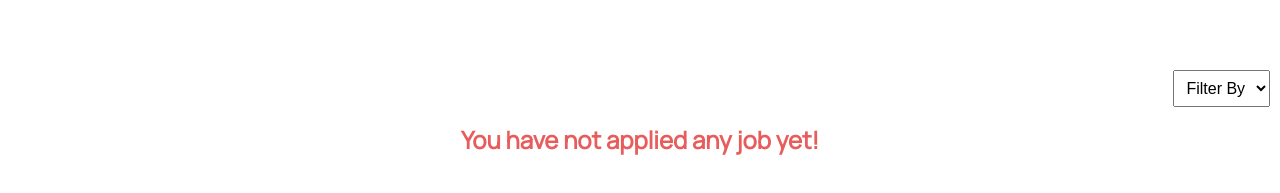
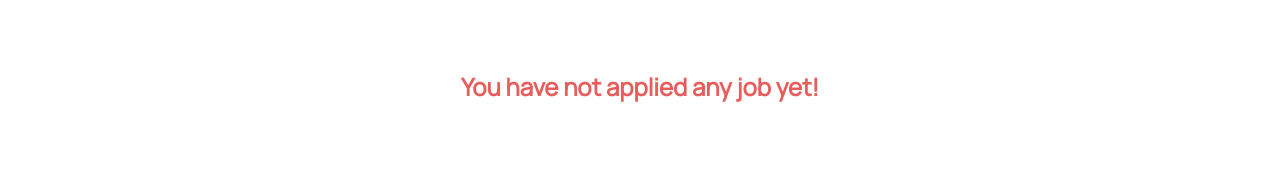
Before and after one commit to mehedihasan2810/your-job, a React (Vite) app: page /applied-jobs in a window 1280 px wide. Shown: the part 481-674 px from the top of the page. Built offline with nearby package versions, Linux system fonts and the light colour scheme.

Commit message:
filter by feature made dynamic

```diff
--- a/public/data.json
+++ b/public/data.json
@@ -89,7 +89,7 @@
       "logo": "./assets/All Images/Group 10021.png ",
       "title": "UI/UX Designer",
       "company": "Airbnb",
-      "workspace": "Onsite",
+      "workspace": "Remote",
       "location": "New York, USA",
       "time": "Full Time",
       "salary": "80K - 120K",
--- a/src/pages/AppliedJobs/AppliedJobs.jsx
+++ b/src/pages/AppliedJobs/AppliedJobs.jsx
@@ -1,3 +1,4 @@
+import { useState } from "react";
 import { getJobIds } from "../../localStorage/localStorage";
 import "./AppliedJobs.scss";
 import { Link, useLoaderData } from "react-router-dom";
@@ -7,6 +8,7 @@ export const appliedJobsLoader = () => {
 };
 
 const AppliedJobs = () => {
+  const [jobFilter, setJobFilter] = useState("");
   const { featuredJobs } = useLoaderData();
   const jobIds = getJobIds();
 
@@ -17,6 +19,23 @@ const AppliedJobs = () => {
     appliedJobs = null;
   }
 
+  const filterJob =
+    appliedJobs && jobFilter
+      ? appliedJobs.filter((job) => jobFilter === job.workspace.toLowerCase())
+      : [];
+
+  const finalJob = !jobFilter
+    ? appliedJobs
+    : filterJob.length === 0
+    ? null
+    : filterJob;
+
+  const handleJobFilter = (e) => {
+    const value = e.target.value;
+    setJobFilter(value);
+    console.log(value);
+  };
+
   return (
     <section className="applied-jobs">
       <div className="applied-jobs-header">
@@ -24,9 +43,10 @@ const AppliedJobs = () => {
       </div>
 
       <div className="applied-jobs-items container-center">
+        {appliedJobs && !(jobFilter && filterJob.length === 0) && (
           <label className="filter" htmlFor="filter">
             <select
-            onChange={(e) => console.log(e.target.value)}
+              onChange={handleJobFilter}
               name="filter"
               id="filter"
               defaultValue="filterby"
@@ -38,8 +58,9 @@ const AppliedJobs = () => {
               <option value="onsite">Onsite</option>
             </select>
           </label>
-        {appliedJobs ? (
-          appliedJobs.map(
+        )}
+        {finalJob ? (
+          finalJob.map(
             ({
               id,
               logo,
@@ -76,7 +97,11 @@ const AppliedJobs = () => {
             )
           )
         ) : (
-          <h1 className="no-job">You have not applied any job yet!</h1>
+          <h1 className="no-job">
+            {jobFilter && filterJob.length === 0
+              ? `There is no applied job regarding ${jobFilter}`
+              : "You have not applied any job yet!"}
+          </h1>
         )}
       </div>
     </section>
```
Lines whose indentation alone changed are shown as unchanged.
